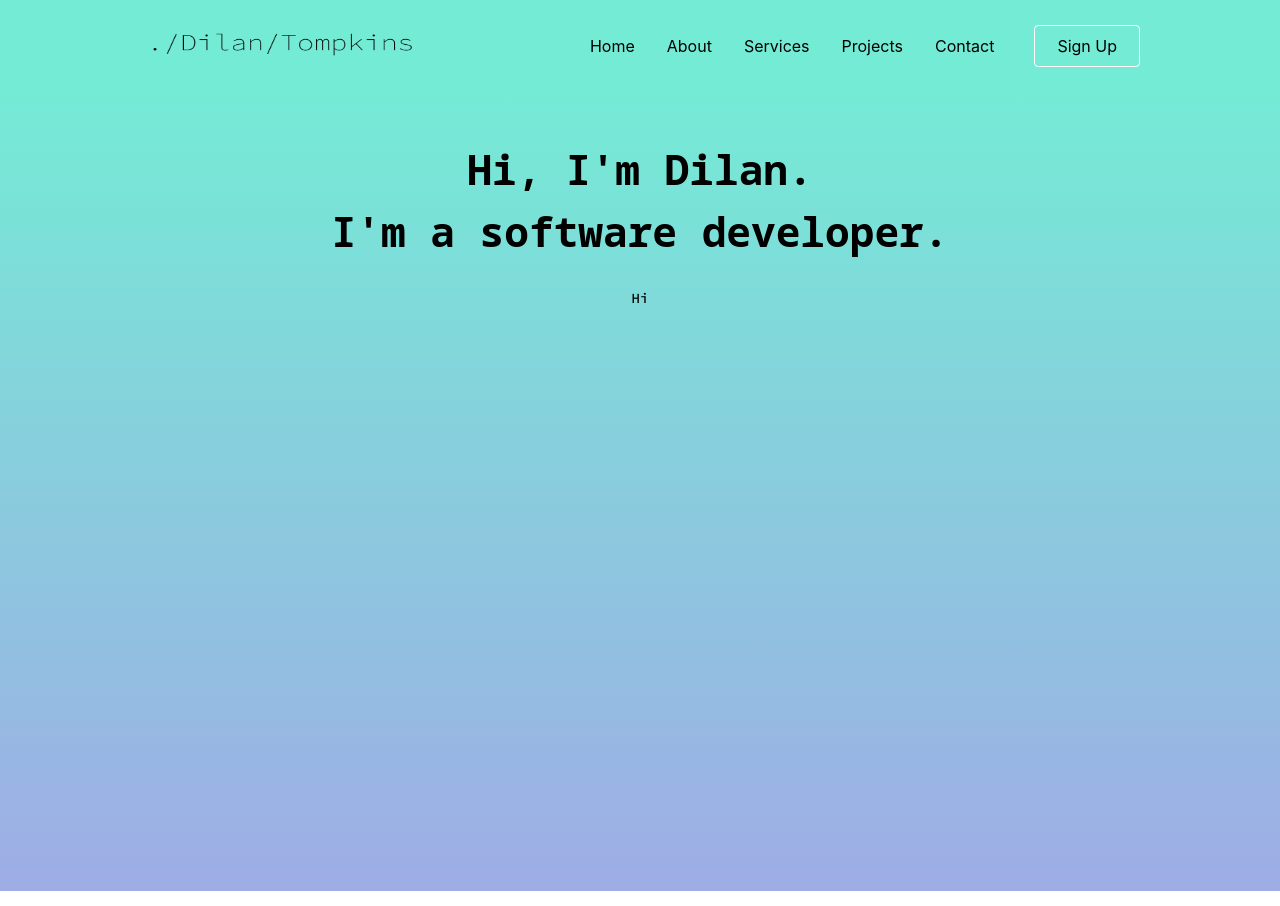
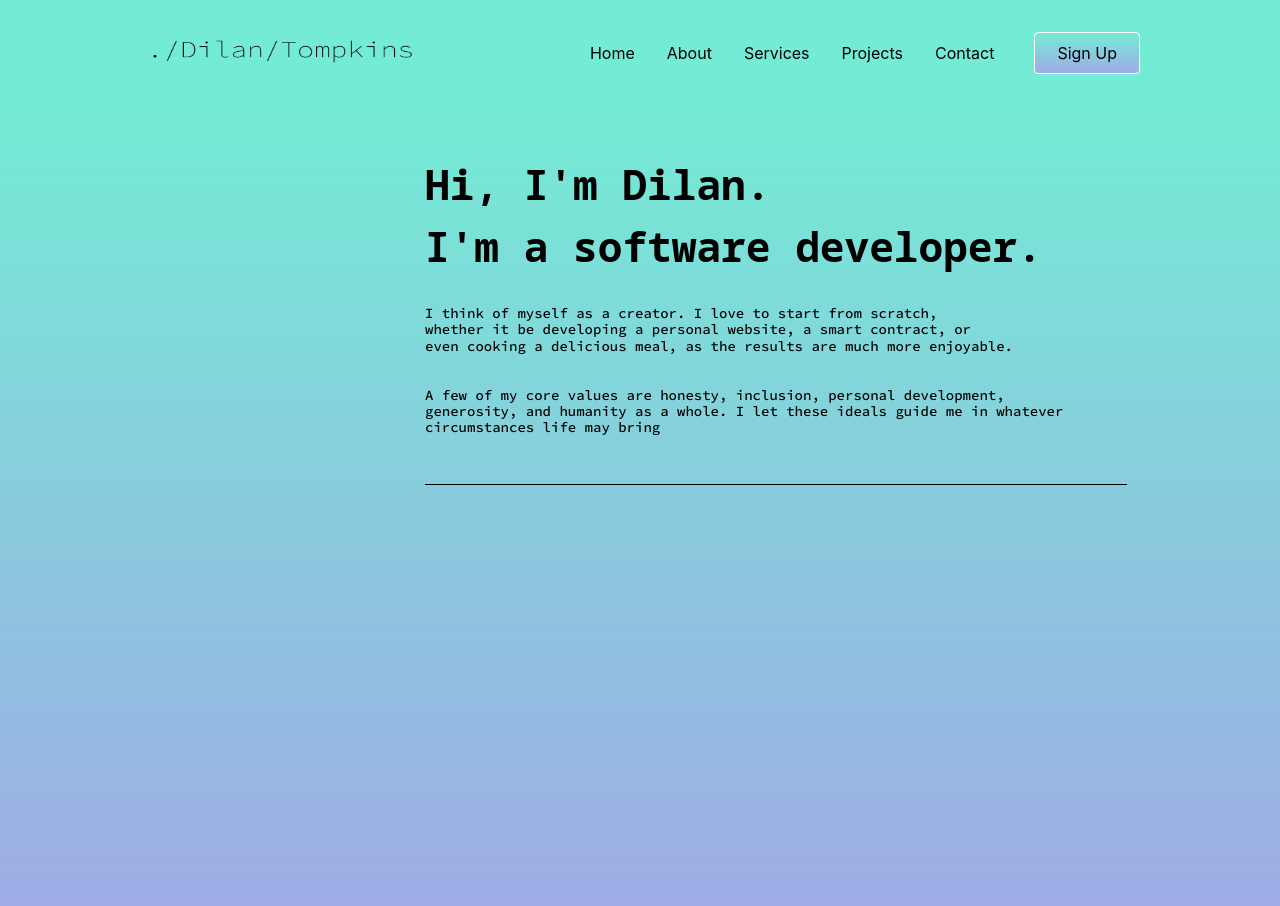
Before and after one commit to TomTerrific7/personal-website, a React (Create React App) app: page / in a window 1280 px wide. Built offline with nearby package versions, Linux system fonts and the light colour scheme.

Commit message:
updated home page

```diff
--- a/src/App.css
+++ b/src/App.css
@@ -4,14 +4,19 @@
 .homelogo {
   display: inline-block;
   align-items: left;
+
 }
 .emailform {
   height: 100vh ;
   background: linear-gradient(#74EBD5, #9FACE6);
   text-align: center;
-
 }
 .homepage {
-  text-align: center;
-
+  position:relative;
+  padding-left: 425px;
+  text-align: left;
+  background: linear-gradient(#74EBD5, #9FACE6);
 }
+.br{
+  background: linear-gradient(#74EBD5, #9FACE6);
+}
--- a/src/components/nav/NavbarElements.js
+++ b/src/components/nav/NavbarElements.js
@@ -4,7 +4,7 @@ import styled from "styled-components";
 
 export const Nav = styled.nav`
     background:#74EBD5;
-    height: 85px;
+    height: 100px;
     display: flex;
     justify-content: space-between;
     align-items: center;
@@ -16,6 +16,7 @@ display: inline-block;
 text-align: left;
 padding:  rem;
 height: 200px;
+
 
 `;
 
@@ -54,6 +55,7 @@ export const NavMenu = styled.div`
   align-items: center;
   margin-right: -24px;
 
+
   @media screen and (max-width: 768px) {
     display: none;
   }
@@ -64,6 +66,7 @@ export const NavBtn = styled.nav`
   align-items: center;
   margin-right: 24px;
 
+
   @media screen and (max-width: 768px) {
     display: none;
   }
@@ -71,7 +74,7 @@ export const NavBtn = styled.nav`
 
 export const NavBtnLink = styled(Link)`
   border-radius: 4px;
-  background: transparent;
+  background: linear-gradient(#74EBD5, #9FACE6);
   padding: 10px 22px;
   color: black;
   outline: none;
--- a/src/pages/Home.js
+++ b/src/pages/Home.js
@@ -57,12 +57,14 @@ function Home() {
 
         <ThemeProvider theme={theme}>
 
-          <br/>
+          <br />
+
           <Typography>
         <h1>Hi, I'm Dilan.<br/> I'm a software developer.</h1>
         </Typography>
-        <Typography variant="h3"> Hi</Typography>
-
+        <Typography variant="h3"> I think of myself as a creator. I love to start from scratch,<br/> whether it be developing a personal website, a smart contract, or<br/>even cooking a delicious meal, as the results are much more enjoyable.<br/><br/><br/>A few of my core values are honesty, inclusion, personal development,<br/> generosity, and humanity as a whole. I let these ideals guide me in whatever <br/>circumstances life may bring  </Typography>
+        <br/><br/>
+        <hr color="black" size="1" width="700" align="left"></hr>
 
       </ThemeProvider>
       </div>
```
